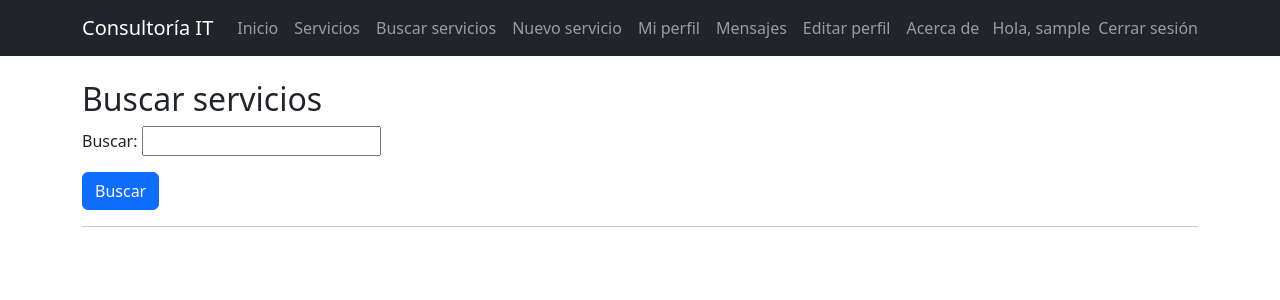
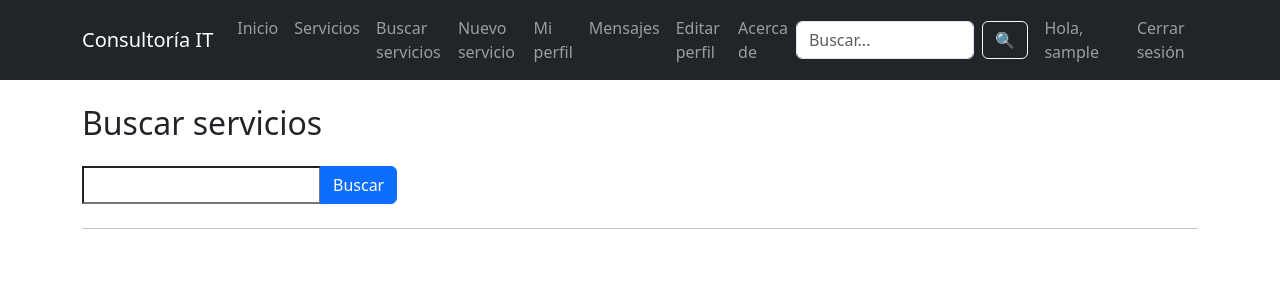
Before and after one commit to bertuja/consultoria-it, a Django app: page /pages/buscar/ in a window 1280 px wide. Shown: the top 300 px of the page. Run offline with Django 5.2, Linux system fonts and the light colour scheme; the visitor is signed in with stand-in values (Sample User, id 1).

Commit message:
instancias finales v2

```diff
--- a/services/views.py
+++ b/services/views.py
@@ -2,9 +2,11 @@ from django.shortcuts import render
 from django.urls import reverse_lazy
 from django.views.generic import ListView, DetailView, CreateView, UpdateView, DeleteView
 from django.contrib.auth.mixins import LoginRequiredMixin, UserPassesTestMixin
+from django.db.models import Q
 
 from .models import Service
-from .forms import ServiceForm
+from .forms import ServiceForm, SearchForm
+
 
 class ServiceListView(ListView):
     model = Service
@@ -12,10 +14,12 @@ class ServiceListView(ListView):
     context_object_name = 'servicios'
     ordering = ['-fecha_creacion']
 
+
 class ServiceDetailView(DetailView):
     model = Service
     template_name = 'services/service_detail.html'
     context_object_name = 'servicio'
+
 
 class ServiceCreateView(LoginRequiredMixin, CreateView):
     model = Service
@@ -27,15 +31,17 @@ class ServiceCreateView(LoginRequiredMixin, CreateView):
         form.instance.autor = self.request.user
         return super().form_valid(form)
 
+
 class ServiceUpdateView(LoginRequiredMixin, UserPassesTestMixin, UpdateView):
     model = Service
     fields = ['titulo', 'categoria', 'contenido', 'imagen']
-    template_name = 'services/service_form.html'  # reutilizamos el mismo formulario
+    template_name = 'services/service_form.html'
     success_url = reverse_lazy('service_list')
 
     def test_func(self):
         service = self.get_object()
         return self.request.user == service.autor
+
 
 class ServiceDeleteView(LoginRequiredMixin, UserPassesTestMixin, DeleteView):
     model = Service
@@ -45,12 +51,7 @@ class ServiceDeleteView(LoginRequiredMixin, UserPassesTestMixin, DeleteView):
     def test_func(self):
         service = self.get_object()
         return self.request.user == service.autor
-def form_valid(self, form):
-    form.instance.autor = self.request.user
-    return super().form_valid(form)
-from django.db.models import Q
-from .forms import SearchForm
-from .models import Service
+
 
 def search_services(request):
     form = SearchForm(request.GET or None)
@@ -60,7 +61,7 @@ def search_services(request):
         query = form.cleaned_data['query']
         results = Service.objects.filter(
             Q(titulo__icontains=query) |
-            Q(descripcion__icontains=query)
+            Q(contenido__icontains=query)
         )
 
     return render(request, 'services/search_results.html', {
--- a/templates/base.html
+++ b/templates/base.html
@@ -24,9 +24,9 @@
           <li class="nav-item">
             <a class="nav-link" href="{% url 'service_list' %}">Servicios</a>
           </li>
-           <li class="nav-item">
-  <a class="nav-link" href="{% url 'search_services' %}">Buscar servicios</a>
-           </li>
+          <li class="nav-item">
+            <a class="nav-link" href="{% url 'search_services' %}">Buscar servicios</a>
+          </li>
           {% if user.is_authenticated %}
             <li class="nav-item">
               <a class="nav-link" href="{% url 'service_create' %}">Nuevo servicio</a>
@@ -46,7 +46,13 @@
           </li>
         </ul>
 
-        <ul class="navbar-nav">
+        <!-- Buscador en la navbar -->
+        <form class="d-flex" method="get" action="{% url 'search_services' %}">
+          <input class="form-control me-2" type="search" name="query" placeholder="Buscar..." aria-label="Buscar">
+          <button class="btn btn-outline-light" type="submit">🔍</button>
+        </form>
+
+        <ul class="navbar-nav ms-3">
           {% if user.is_authenticated %}
             <li class="nav-item">
               <span class="navbar-text me-2">Hola, {{ user.username }}</span>
--- a/templates/services/search_results.html
+++ b/templates/services/search_results.html
@@ -1,20 +1,30 @@
 {% extends 'base.html' %}
+
+{% block title %}Buscar servicios - Consultoría IT{% endblock %}
+
 {% block content %}
-  <h2>Buscar servicios</h2>
+  <h2 class="mb-4">Buscar servicios</h2>
 
-  <form method="get">
-    {{ form.as_p }}
-    <button type="submit" class="btn btn-primary">Buscar</button>
+  <form method="get" class="mb-4">
+    <div class="input-group">
+      {{ form.query }}
+      <button type="submit" class="btn btn-primary">Buscar</button>
+    </div>
   </form>
 
   <hr>
+
   {% if results %}
-    <ul>
+    <ul class="list-group">
       {% for servicio in results %}
-        <li>{{ servicio.titulo }} - <a href="{% url 'service_detail' servicio.pk %}">Ver</a></li>
+        <li class="list-group-item">
+          <h5>{{ servicio.titulo }}</h5>
+          <p>{{ servicio.contenido|truncatewords:20 }}</p>
+          <a href="{% url 'service_detail' servicio.pk %}" class="btn btn-sm btn-outline-primary">Ver</a>
+        </li>
       {% endfor %}
     </ul>
   {% elif form.is_bound %}
-    <p>No se encontraron resultados.</p>
+    <p class="text-muted">No se encontraron resultados.</p>
   {% endif %}
 {% endblock %}
```
